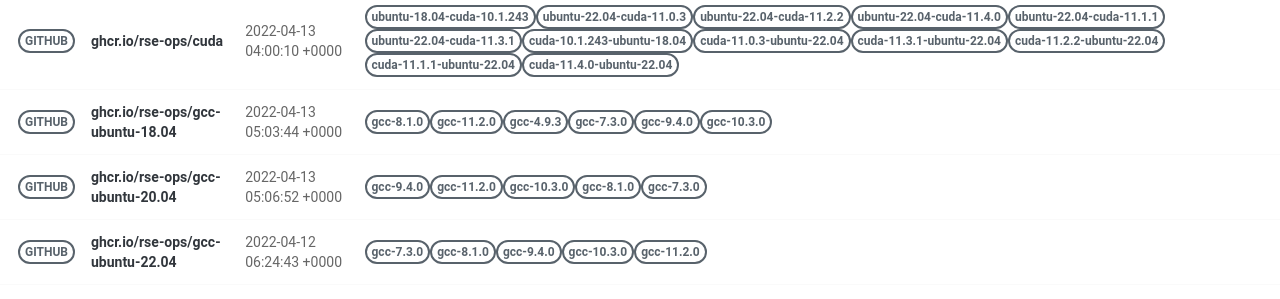
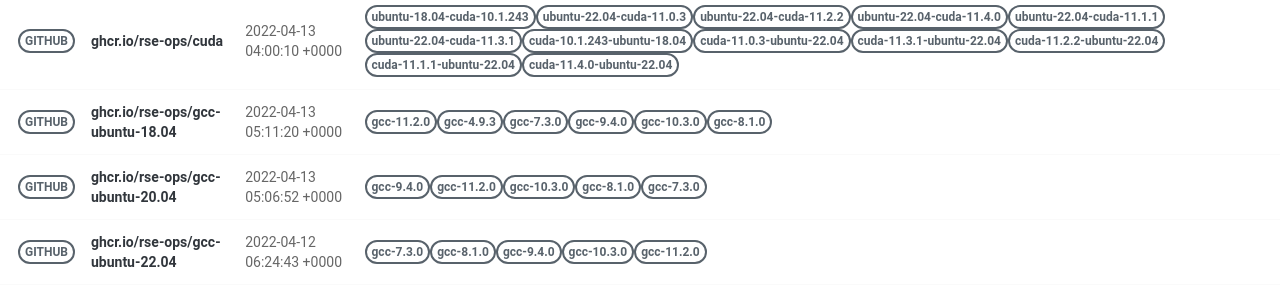
Before and after one commit to rse-ops/docker-images, a Jekyll site: the page built from pages/index.md, in a window 1280 px wide. Shown: the part 502-801 px from the top of the page. Built offline with Jekyll 4.4.1, drawn with Linux system fonts in a browser that asks for light colours; nearby versions of some CDN libraries.

Commit message:
Automated push to update library 2022-04-13

```diff
--- a/_library/ghcr.io-rse-ops-gcc-ubuntu-18.04.md
+++ b/_library/ghcr.io-rse-ops-gcc-ubuntu-18.04.md
@@ -1,14 +1,11 @@
 ---
 layout: container
 name: ghcr.io/rse-ops/gcc-ubuntu-18.04
-updated_at: 2022-04-13 05:03:44.109439
+updated_at: 2022-04-13 05:11:20.976279
 
 
 container_url: https://github.com/orgs/rse-ops/packages/container/package/gcc-ubuntu-18.04
 versions:
- - tag: gcc-8.1.0
-   dockerfile: https://github.com/rse-ops/docker-images/blob/main/ubuntu/gcc/Dockerfile
-   manifest: https://crane.ggcr.dev/manifest/ghcr.io/rse-ops/gcc-ubuntu-18.04:gcc-8.1.0
  - tag: gcc-11.2.0
    dockerfile: https://github.com/rse-ops/docker-images/blob/main/ubuntu/gcc/Dockerfile
    manifest: https://crane.ggcr.dev/manifest/ghcr.io/rse-ops/gcc-ubuntu-18.04:gcc-11.2.0
```
Also changed, not shown: other parts of _library/ghcr.io-rse-ops-gcc-ubuntu-18.04.md (+3 -0 lines).
